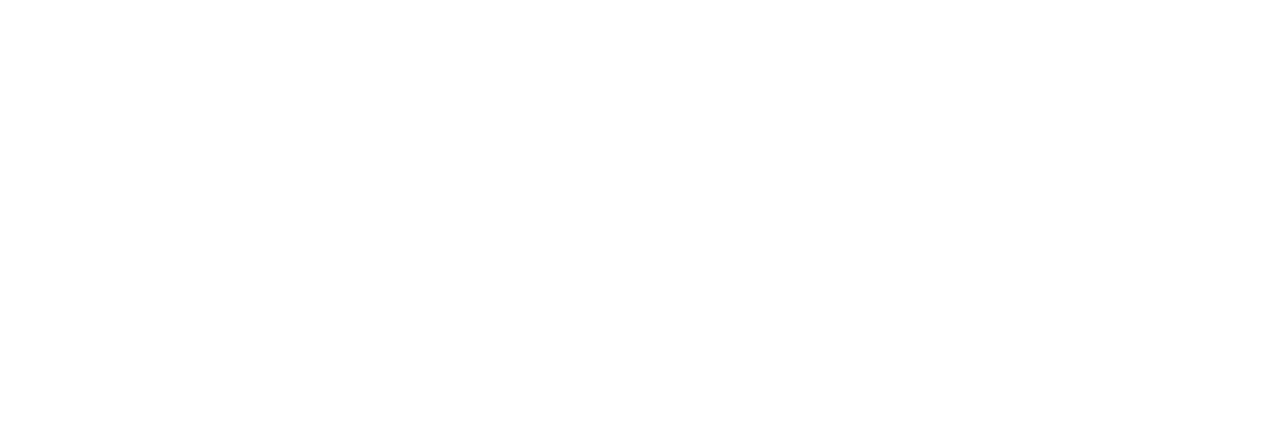
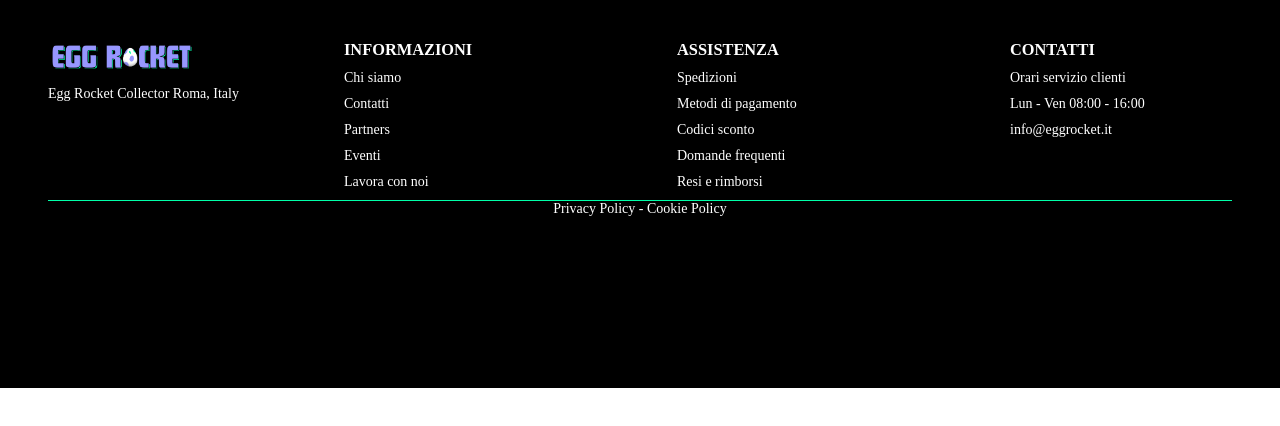
Before and after one commit to Jonathanmasa/boolshop-FE, a React (Vite) app: page / in a window 1280 px wide. Shown: the top 426 px of the page. Built offline with nearby package versions, Linux system fonts and the light colour scheme.

Commit message:
feat footer

```diff
--- a/src/components/Footer.jsx
+++ b/src/components/Footer.jsx
@@ -1,10 +1,44 @@
+// import style from "./Footer.module.css"
+
 // Import functions from React
 import { Link } from "react-router-dom"
 
 const Footer = () => {
+
+    let index = 1
+
+    const infoLinks = ["Chi siamo", "Contatti", "Partners", "Eventi", "Lavora con noi"];
+    const assistenzaLinks = ["Spedizioni", "Metodi di pagamento", "Codici sconto", "Domande frequenti", "Resi e rimborsi"];
+    const contactsLinks = ["Orari servizio clienti", "Lun - Ven  08:00 - 16:00", "info@eggrocket.it"]
+
     return (
         <footer>
-            <Link></Link>
+            <div className="container">
+                <div>
+                    <img src="/eggrocket-logo.png" alt="Logo" />
+                    <p>
+                        Egg Rocket Collector Roma, Italy
+                    </p>
+                </div>
+                <nav>
+                    <div>
+                        <h3>INFORMAZIONI</h3>
+                        {infoLinks.map(link => <Link key={index += 1} to={"/"}>{link}</Link>)}
+                    </div>
+
+                    <div>
+                        <h3>ASSISTENZA</h3>
+                        {assistenzaLinks.map(link => <Link key={index += 1} to={"/"}>{link}</Link>)}
+                    </div>
+
+                    <div>
+                        <h3>CONTATTI</h3>
+                        {contactsLinks.map(link => <Link key={index += 1} to={"/"}>{link}</Link>)}
+                    </div>
+                </nav>
+            </div>
+
+            <Link to={"/"} className="center">Privacy Policy - Cookie Policy</Link>
         </footer>
     )
 }
--- a/src/index.css
+++ b/src/index.css
@@ -0,0 +1,63 @@
+* {
+    margin: 0;
+    padding: 0;
+    box-sizing: border-box;
+}
+
+.bg-cyan {
+    background-color: cyan;
+    min-height: 100px;
+    min-width: 100px;
+    border: 1px solid black;
+}
+
+footer {
+    height: 388px;
+    background-color: black;
+    color: white;
+    text-decoration: none;
+    font-weight: 500;
+    font-size: 14px;
+    padding: 40px 0;
+}
+
+footer .container {
+    max-width: 92.5%;
+    margin: 0 auto;
+    display: flex;
+    justify-content: space-between;
+    border-bottom: 0.5px solid #00FFA8;
+}
+
+footer .container div {
+    flex-basis: 25%;
+}
+
+footer .container nav {
+    flex-basis: 75%;
+}
+
+footer img {
+    max-width: 50%;
+}
+
+footer nav {
+    display: flex;
+    justify-content: space-between;
+}
+
+footer a {
+    color: white;
+    text-decoration: none;
+    font-weight: 500;
+    font-size: 14px;
+    display: block;
+}
+
+footer nav div * {
+    margin-bottom: 10px;
+}
+
+footer .center {
+    text-align: center;
+}
```
